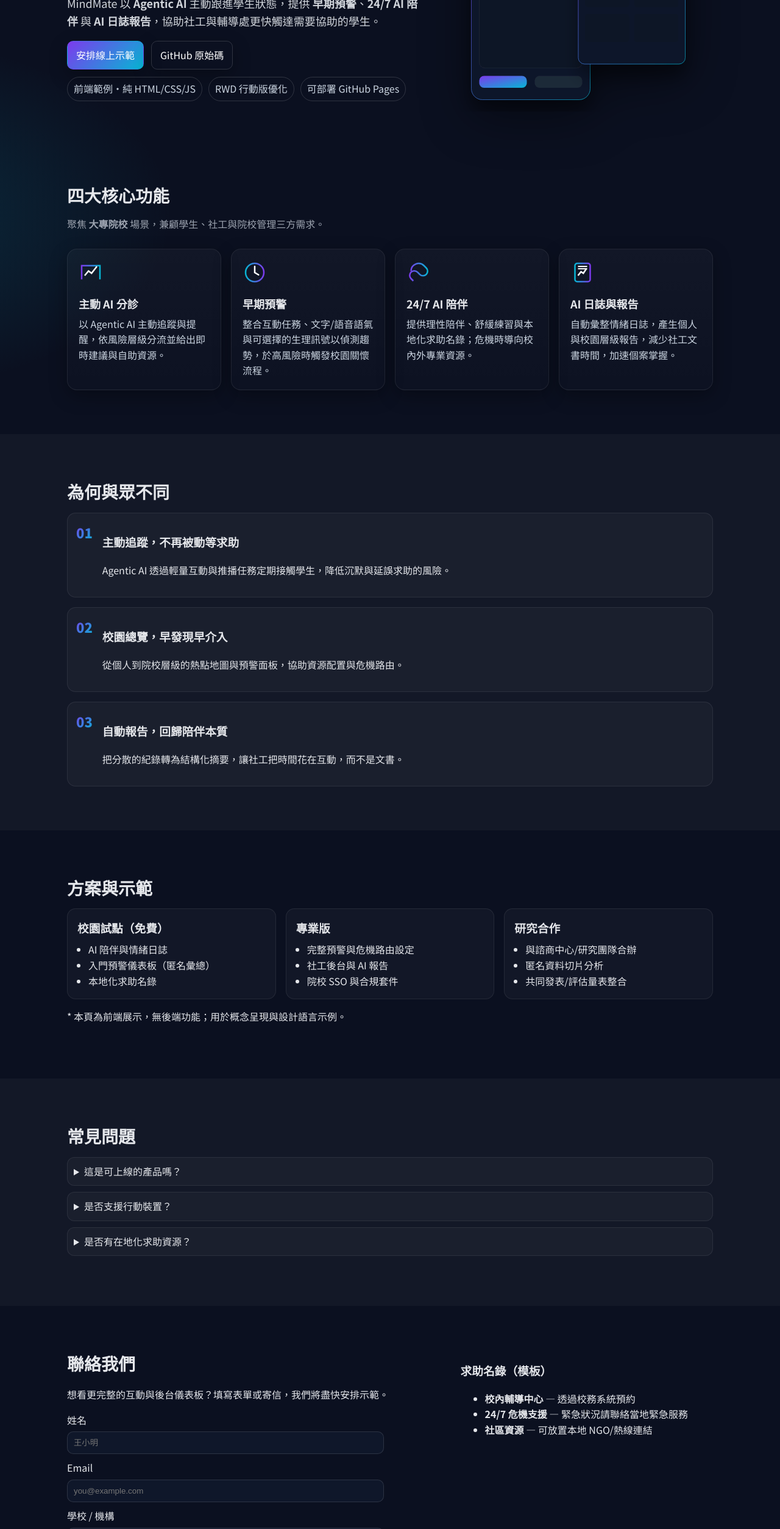
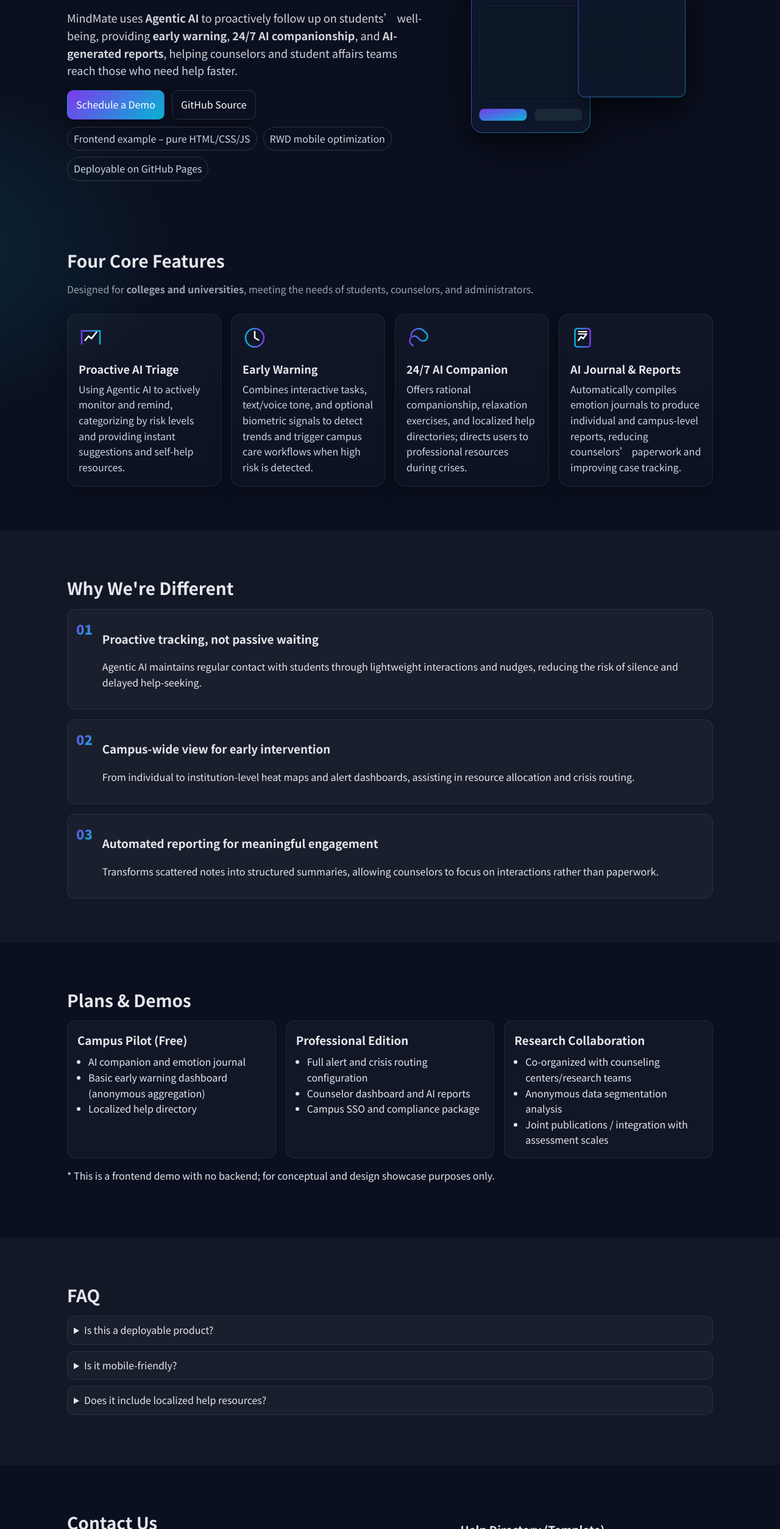
Before and after one commit to OWOEOMO/MindMate, a plain HTML site: page index.html in a window 1280 px wide. Shown: the part 292-2800 px from the top of the page at 61% size. Drawn offline with Linux system fonts and the light colour scheme.

Commit message:
Update index.html

```diff
--- a/index.html
+++ b/index.html
@@ -1,13 +1,13 @@
 <!doctype html>
-<html lang="zh-Hant">
+<html lang="en">
 <head>
   <meta charset="utf-8" />
   <meta name="viewport" content="width=device-width, initial-scale=1" />
-  <title>MindMate｜校園心理健康 AI 夥伴</title>
-  <meta name="description" content="MindMate：面向大專院校的 AI 心理健康方案。主動 AI 分診、早期預警、24/7 AI 陪伴、AI 日誌與報告，串接校園資源與危機轉介。">
+  <title>MindMate | Campus Mental Health AI Companion</title>
+  <meta name="description" content="MindMate: AI mental health solution for higher education. Proactive AI triage, early warning, 24/7 AI companion, AI journal and reports, integrated with campus resources and crisis referral.">
   <meta name="theme-color" content="#111827">
-  <meta property="og:title" content="MindMate｜校園心理健康 AI 夥伴">
-  <meta property="og:description" content="主動偵測・預警・轉介，一站式校園心理健康方案。">
+  <meta property="og:title" content="MindMate | Campus Mental Health AI Companion">
+  <meta property="og:description" content="Proactive detection・warning・referral — an all-in-one campus mental health solution.">
   <meta property="og:type" content="website">
   <meta property="og:image" content="./assets/og.png">
   <link rel="icon" href="./assets/favicon.svg" type="image/svg+xml">
@@ -18,20 +18,20 @@
   <script defer src="./script.js"></script>
 </head>
 <body>
-  <a class="skip-link" href="#main">跳至主要內容</a>
+  <a class="skip-link" href="#main">Skip to main content</a>
   <header class="site-header" role="banner">
     <div class="container nav">
-      <a class="brand" href="#"><img src="./assets/logo.svg" alt="MindMate 標誌" width="28" height="28"><span>MindMate</span></a>
-      <nav class="topnav" aria-label="主選單">
-        <a href="#features">功能</a>
-        <a href="#unique">為何與眾不同</a>
-        <a href="#demo">方案</a>
+      <a class="brand" href="#"><img src="./assets/logo.svg" alt="MindMate logo" width="28" height="28"><span>MindMate</span></a>
+      <nav class="topnav" aria-label="Main menu">
+        <a href="#features">Features</a>
+        <a href="#unique">Why We're Different</a>
+        <a href="#demo">Plans</a>
         <a href="#faq">FAQ</a>
-        <a href="#contact">聯絡</a>
+        <a href="#contact">Contact</a>
       </nav>
       <div class="actions">
-        <button class="btn ghost" id="themeToggle" aria-label="切換主題">🌓</button>
-        <a class="btn primary" href="#contact">索取 DEMO</a>
+        <button class="btn ghost" id="themeToggle" aria-label="Toggle theme">🌓</button>
+        <a class="btn primary" href="#contact">Request DEMO</a>
       </div>
     </div>
   </header>
@@ -41,16 +41,16 @@
     <section class="hero">
       <div class="container hero-grid">
         <div class="hero-copy">
-          <h1>AI 校園心理健康：<br>主動偵測、預警、轉介一站式</h1>
-          <p class="lead">MindMate 以 <strong>Agentic AI</strong> 主動跟進學生狀態，提供 <strong>早期預警</strong>、<strong>24/7 AI 陪伴</strong> 與 <strong>AI 日誌報告</strong>，協助社工與輔導處更快觸達需要協助的學生。</p>
+          <h1>AI Campus Mental Health:<br>Proactive Detection, Early Warning, and Referral</h1>
+          <p class="lead">MindMate uses <strong>Agentic AI</strong> to proactively follow up on students’ well-being, providing <strong>early warning</strong>, <strong>24/7 AI companionship</strong>, and <strong>AI-generated reports</strong>, helping counselors and student affairs teams reach those who need help faster.</p>
           <div class="cta-row">
-            <a class="btn primary" href="#contact">安排線上示範</a>
-            <a class="btn" href="https://github.com/your-org/your-repo" target="_blank" rel="noopener">GitHub 原始碼</a>
+            <a class="btn primary" href="#contact">Schedule a Demo</a>
+            <a class="btn" href="https://github.com/your-org/your-repo" target="_blank" rel="noopener">GitHub Source</a>
           </div>
           <ul class="badges" role="list">
-            <li>前端範例・純 HTML/CSS/JS</li>
-            <li>RWD 行動版優化</li>
-            <li>可部署 GitHub Pages</li>
+            <li>Frontend example – pure HTML/CSS/JS</li>
+            <li>RWD mobile optimization</li>
+            <li>Deployable on GitHub Pages</li>
           </ul>
         </div>
         <div class="hero-visual" aria-hidden="true">
@@ -62,28 +62,28 @@
     <!-- Feature cards -->
     <section id="features" class="section">
       <div class="container">
-        <h2 class="section-title">四大核心功能</h2>
-        <p class="section-sub">聚焦 <strong>大專院校</strong> 場景，兼顧學生、社工與院校管理三方需求。</p>
+        <h2 class="section-title">Four Core Features</h2>
+        <p class="section-sub">Designed for <strong>colleges and universities</strong>, meeting the needs of students, counselors, and administrators.</p>
         <div class="feature-grid">
           <article class="card">
-            <img src="./assets/icons/triage.svg" width="40" height="40" alt="AI 分診圖示">
-            <h3>主動 AI 分診</h3>
-            <p>以 Agentic AI 主動追蹤與提醒，依風險層級分流並給出即時建議與自助資源。</p>
+            <img src="./assets/icons/triage.svg" width="40" height="40" alt="AI triage icon">
+            <h3>Proactive AI Triage</h3>
+            <p>Using Agentic AI to actively monitor and remind, categorizing by risk levels and providing instant suggestions and self-help resources.</p>
           </article>
           <article class="card">
-            <img src="./assets/icons/early.svg" width="40" height="40" alt="早期預警圖示">
-            <h3>早期預警</h3>
-            <p>整合互動任務、文字/語音語氣與可選擇的生理訊號以偵測趨勢，於高風險時觸發校園關懷流程。</p>
+            <img src="./assets/icons/early.svg" width="40" height="40" alt="Early warning icon">
+            <h3>Early Warning</h3>
+            <p>Combines interactive tasks, text/voice tone, and optional biometric signals to detect trends and trigger campus care workflows when high risk is detected.</p>
           </article>
           <article class="card">
-            <img src="./assets/icons/support.svg" width="40" height="40" alt="AI 陪伴圖示">
-            <h3>24/7 AI 陪伴</h3>
-            <p>提供理性陪伴、舒緩練習與本地化求助名錄；危機時導向校內外專業資源。</p>
+            <img src="./assets/icons/support.svg" width="40" height="40" alt="AI companion icon">
+            <h3>24/7 AI Companion</h3>
+            <p>Offers rational companionship, relaxation exercises, and localized help directories; directs users to professional resources during crises.</p>
           </article>
           <article class="card">
-            <img src="./assets/icons/report.svg" width="40" height="40" alt="AI 報告圖示">
-            <h3>AI 日誌與報告</h3>
-            <p>自動彙整情緒日誌，產生個人與校園層級報告，減少社工文書時間，加速個案掌握。</p>
+            <img src="./assets/icons/report.svg" width="40" height="40" alt="AI report icon">
+            <h3>AI Journal & Reports</h3>
+            <p>Automatically compiles emotion journals to produce individual and campus-level reports, reducing counselors’ paperwork and improving case tracking.</p>
           </article>
         </div>
       </div>
@@ -92,27 +92,27 @@
     <!-- Unique value -->
     <section id="unique" class="section alt">
       <div class="container">
-        <h2 class="section-title">為何與眾不同</h2>
+        <h2 class="section-title">Why We're Different</h2>
         <div class="uvp">
           <div class="uvp-item">
             <span class="num">01</span>
             <div>
-              <h3>主動追蹤，不再被動等求助</h3>
-              <p>Agentic AI 透過輕量互動與推播任務定期接觸學生，降低沉默與延誤求助的風險。</p>
+              <h3>Proactive tracking, not passive waiting</h3>
+              <p>Agentic AI maintains regular contact with students through lightweight interactions and nudges, reducing the risk of silence and delayed help-seeking.</p>
             </div>
           </div>
           <div class="uvp-item">
             <span class="num">02</span>
             <div>
-              <h3>校園總覽，早發現早介入</h3>
-              <p>從個人到院校層級的熱點地圖與預警面板，協助資源配置與危機路由。</p>
+              <h3>Campus-wide view for early intervention</h3>
+              <p>From individual to institution-level heat maps and alert dashboards, assisting in resource allocation and crisis routing.</p>
             </div>
           </div>
           <div class="uvp-item">
             <span class="num">03</span>
             <div>
-              <h3>自動報告，回歸陪伴本質</h3>
-              <p>把分散的紀錄轉為結構化摘要，讓社工把時間花在互動，而不是文書。</p>
+              <h3>Automated reporting for meaningful engagement</h3>
+              <p>Transforms scattered notes into structured summaries, allowing counselors to focus on interactions rather than paperwork.</p>
             </div>
           </div>
         </div>
@@ -122,52 +122,52 @@
     <!-- Demo / Plans -->
     <section id="demo" class="section">
       <div class="container">
-        <h2 class="section-title">方案與示範</h2>
+        <h2 class="section-title">Plans & Demos</h2>
         <div class="plans">
           <div class="plan">
-            <h3>校園試點（免費）</h3>
+            <h3>Campus Pilot (Free)</h3>
             <ul>
-              <li>AI 陪伴與情緒日誌</li>
-              <li>入門預警儀表板（匿名彙總）</li>
-              <li>本地化求助名錄</li>
+              <li>AI companion and emotion journal</li>
+              <li>Basic early warning dashboard (anonymous aggregation)</li>
+              <li>Localized help directory</li>
             </ul>
           </div>
           <div class="plan">
-            <h3>專業版</h3>
+            <h3>Professional Edition</h3>
             <ul>
-              <li>完整預警與危機路由設定</li>
-              <li>社工後台與 AI 報告</li>
-              <li>院校 SSO 與合規套件</li>
+              <li>Full alert and crisis routing configuration</li>
+              <li>Counselor dashboard and AI reports</li>
+              <li>Campus SSO and compliance package</li>
             </ul>
           </div>
           <div class="plan">
-            <h3>研究合作</h3>
+            <h3>Research Collaboration</h3>
             <ul>
-              <li>與諮商中心/研究團隊合辦</li>
-              <li>匿名資料切片分析</li>
-              <li>共同發表/評估量表整合</li>
+              <li>Co-organized with counseling centers/research teams</li>
+              <li>Anonymous data segmentation analysis</li>
+              <li>Joint publications / integration with assessment scales</li>
             </ul>
           </div>
         </div>
-        <p class="note">* 本頁為前端展示，無後端功能；用於概念呈現與設計語言示例。</p>
+        <p class="note">* This is a frontend demo with no backend; for conceptual and design showcase purposes only.</p>
       </div>
     </section>
 
     <!-- FAQ -->
     <section id="faq" class="section alt">
       <div class="container">
-        <h2 class="section-title">常見問題</h2>
+        <h2 class="section-title">FAQ</h2>
         <details class="faq">
-          <summary>這是可上線的產品嗎？</summary>
-          <div>這是前端展示頁（Vibe Coding Challenge），著重介面與敘事；實際產品需串接後端與安全合規流程。</div>
+          <summary>Is this a deployable product?</summary>
+          <div>This is a frontend demo (Vibe Coding Challenge), focusing on interface and storytelling; real deployment requires backend integration and compliance processes.</div>
         </details>
         <details class="faq">
-          <summary>是否支援行動裝置？</summary>
-          <div>頁面採 RWD 設計，手機寬度下採單欄排列，字距與點擊區域加大。</div>
+          <summary>Is it mobile-friendly?</summary>
+          <div>The page uses responsive web design; on mobile widths it adopts a single-column layout with increased spacing and tap areas.</div>
         </details>
         <details class="faq">
-          <summary>是否有在地化求助資源？</summary>
-          <div>範例頁中提供「求助名錄」區塊佈局；上線時可放入香港本地的官方資源連結與校內渠道。</div>
+          <summary>Does it include localized help resources?</summary>
+          <div>The sample includes a “Help Directory” layout; in production, it can link to official local and campus-specific support resources.</div>
         </details>
       </div>
     </section>
@@ -176,31 +176,31 @@
     <section id="contact" class="section contact">
       <div class="container contact-grid">
         <div>
-          <h2 class="section-title">聯絡我們</h2>
-          <p>想看更完整的互動與後台儀表板？填寫表單或寄信，我們將盡快安排示範。</p>
+          <h2 class="section-title">Contact Us</h2>
+          <p>Want to see full interactions and the dashboard? Fill out the form or send us an email — we’ll arrange a demo soon.</p>
           <form class="contact-form" onsubmit="return fakeSubmit(event)">
-            <label>姓名
-              <input required type="text" placeholder="王小明">
+            <label>Name
+              <input required type="text" placeholder="John Doe">
             </label>
             <label>Email
               <input required type="email" placeholder="you@example.com">
             </label>
-            <label>學校 / 機構
+            <label>School / Organization
               <input type="text" placeholder="ABC University">
             </label>
-            <label>留言
-              <textarea rows="4" placeholder="想瞭解的功能、時程或合作方式"></textarea>
+            <label>Message
+              <textarea rows="4" placeholder="Features, schedule, or collaboration details you’d like to know"></textarea>
             </label>
-            <button class="btn primary" type="submit">送出需求</button>
-            <p class="hint">* 示範表單（不會真的送出）。</p>
+            <button class="btn primary" type="submit">Submit Request</button>
+            <p class="hint">* Demo form (no actual submission).</p>
           </form>
         </div>
         <aside class="contact-aside">
-          <h3>求助名錄（模板）</h3>
+          <h3>Help Directory (Template)</h3>
           <ul>
-            <li><strong>校內輔導中心</strong> — 透過校務系統預約</li>
-            <li><strong>24/7 危機支援</strong> — 緊急狀況請聯絡當地緊急服務</li>
-            <li><strong>社區資源</strong> — 可放置本地 NGO/熱線連結</li>
+            <li><strong>On-campus Counseling Center</strong> — Book through the student portal</li>
+            <li><strong>24/7 Crisis Support</strong> — In emergencies, contact local emergency services</li>
+            <li><strong>Community Resources</strong> — Add local NGO / hotline links</li>
           </ul>
         </aside>
       </div>
@@ -213,13 +213,13 @@
         <img src="./assets/logo.svg" alt="" width="24" height="24">
         <span>MindMate</span>
       </div>
-      <nav aria-label="頁尾連結">
-        <a href="#features">功能</a>
-        <a href="#unique">差異化</a>
-        <a href="#demo">方案</a>
+      <nav aria-label="Footer links">
+        <a href="#features">Features</a>
+        <a href="#unique">Differentiators</a>
+        <a href="#demo">Plans</a>
         <a href="#faq">FAQ</a>
       </nav>
-      <small>© <span id="year"></span> MindMate. 本頁僅作比賽展示用途。</small>
+      <small>© <span id="year"></span> MindMate. This page is for demo purposes only.</small>
     </div>
   </footer>
 </body>
```
